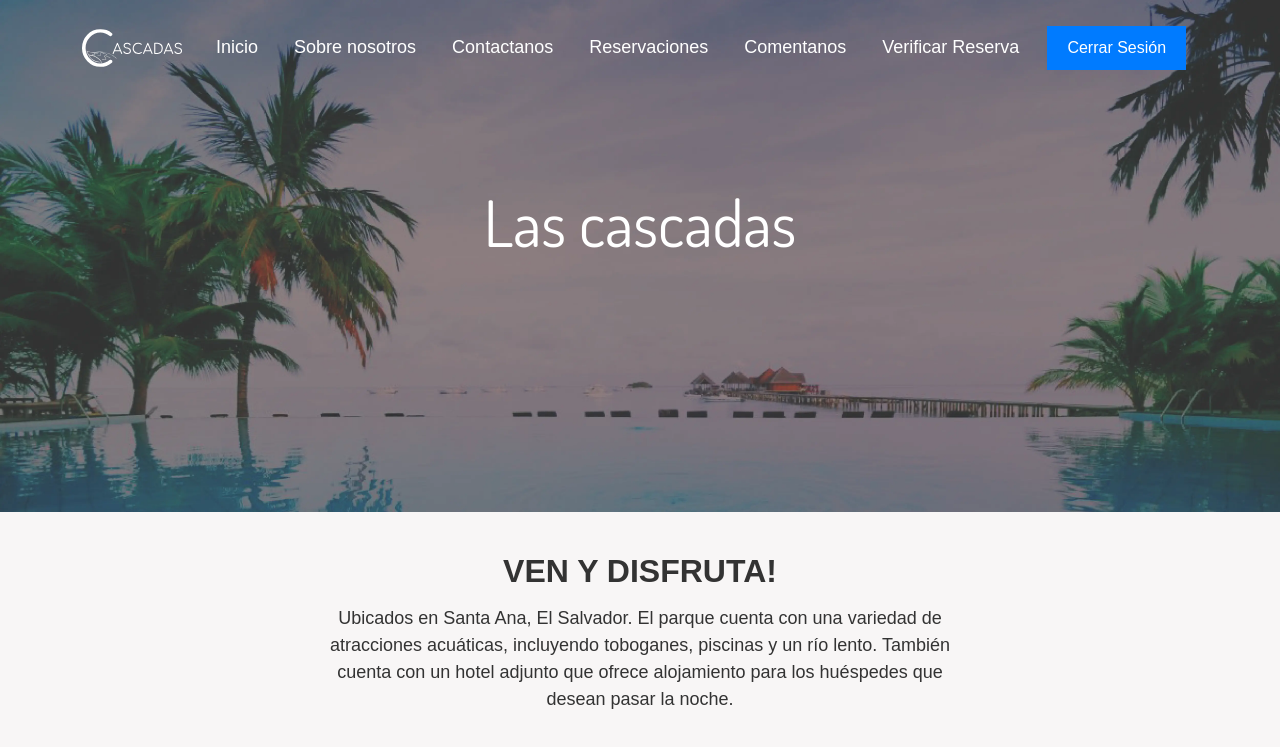
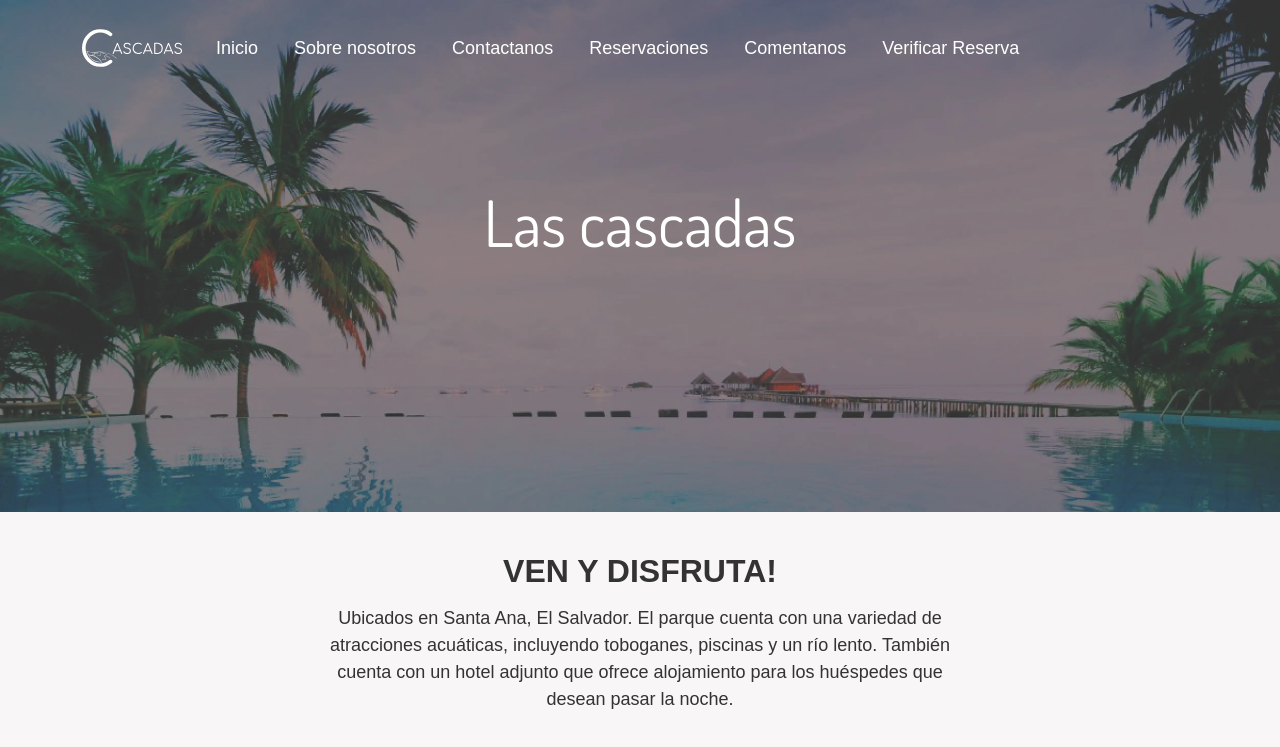
Before and after one commit to RodriguezKevin8/las_cascadas, a React (Vite) app in the folder React/: page / in a window 1280 px wide. Shown: the top 747 px of the page. Built offline with nearby package versions, Linux system fonts and the light colour scheme.

Commit message:
Se modifica la nav

```diff
--- a/React/src/components/Navbar.jsx
+++ b/React/src/components/Navbar.jsx
@@ -6,6 +6,7 @@ import logoImage from "../images/logito.svg";
 function Navbar() {
   const [isScrolled, setIsScrolled] = useState(false);
   const navigate = useNavigate();
+  const token = localStorage.getItem("token");
 
   const handleLogout = () => {
     localStorage.removeItem("token");
@@ -82,9 +83,11 @@ function Navbar() {
                   Verificar Reserva
                 </Link>
               </li>
-              <li className="nav-item ml-auto">
-                <button onClick={handleLogout}>Cerrar Sesión</button>
-              </li>
+              {token && (
+                <li className="nav-item ml-auto">
+                  <button onClick={handleLogout}>Cerrar Sesión</button>
+                </li>
+              )}
             </ul>
           </div>
         </div>
```
